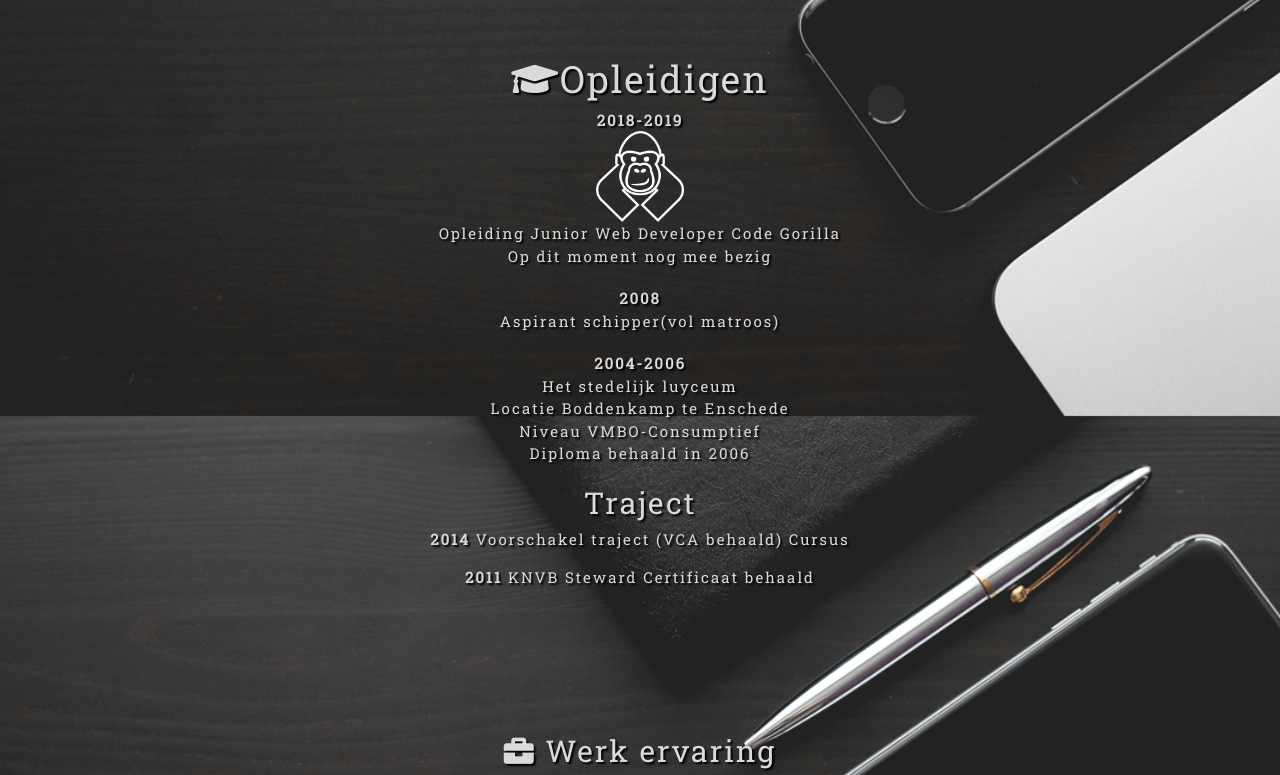
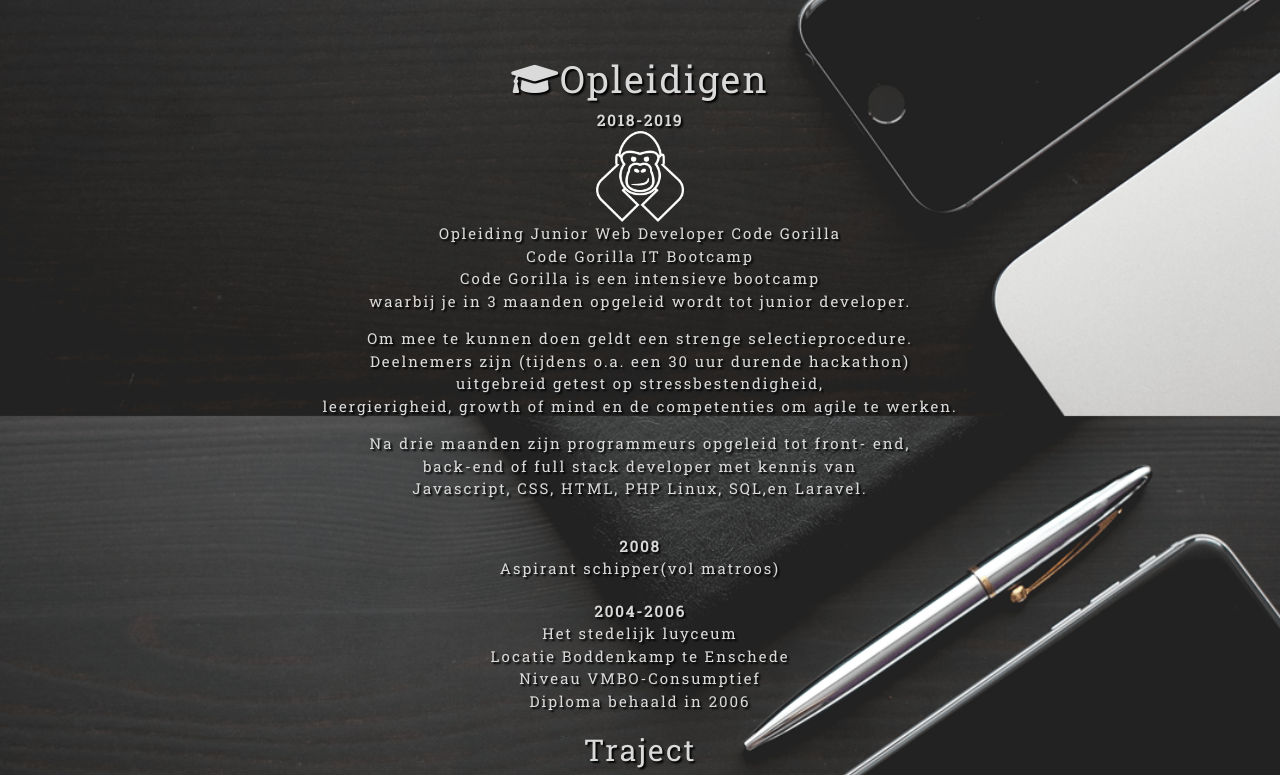
Before and after one commit to MarcellaHadderingh/Cv, a PHP site: page / in a window 1280 px wide. Shown: the part 1984-2759 px from the top of the page. Run offline with PHP 8.4, Linux system fonts and the light colour scheme; some libraries are stand-ins or nearby versions.

Commit message:
text code gorilla info cv

```diff
--- a/index.php
+++ b/index.php
@@ -69,7 +69,7 @@
                     <a class="nav-link dropdown-toggle" href="#" id="navbardrop" data-toggle="dropdown">
                        Motivatie
                     </a>
-                    <div class="dropdown-menu">
+                    <div class="dropdown-menu ">
                         <a class="dropdown-item" href="https://marcellahadderinghmotivatie.herokuapp.com" target="_blank">Motivatie Desktop</a>
                         <a class="dropdown-item" href="https://mhmotivationmobile.herokuapp.com" target="_blank">Motivatie Mobile</a>
                     </div>
@@ -126,7 +126,8 @@
             <h1><i class=" fas fa-graduation-cap "></i>Opleidigen</h1>
             <ul>
                 <li><strong>2018-2019</strong><br><img src="/foto/CodeGorilla.png" style="width: 7%"><br>Opleiding
-                    Junior Web Developer Code Gorilla<br> Op dit moment nog mee bezig</li>
+                    Junior Web Developer Code Gorilla<br> Code Gorilla IT Bootcamp
+                    <p>Code Gorilla is een intensieve bootcamp <br>waarbij je in 3 maanden opgeleid wordt tot junior developer.</p><p>Om mee te kunnen doen geldt een strenge selectieprocedure.  <br>Deelnemers zijn (tijdens o.a. een 30 uur durende hackathon)  <br>uitgebreid getest op stressbestendigheid, <br> leergierigheid, growth of mind en de competenties om agile te werken.</p><p>Na drie maanden zijn programmeurs opgeleid tot front- end, <br> back-end of full stack developer met kennis van  <br>Javascript, CSS, HTML, PHP Linux, SQL,en Laravel.</p></li>
                 <li><strong>2008</strong><br> Aspirant schipper(vol matroos)</li>
                 <li><strong>2004-2006</strong><br> Het stedelijk luyceum<br> Locatie Boddenkamp te Enschede<br> Niveau
                     VMBO-Consumptief<br> Diploma behaald in 2006</li>
```
